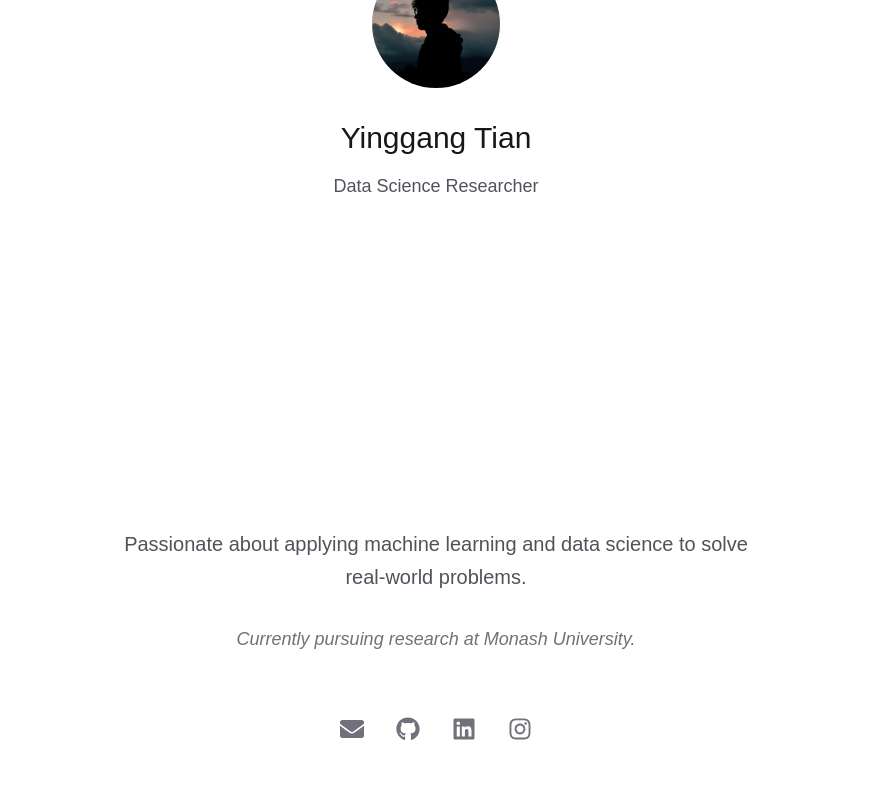
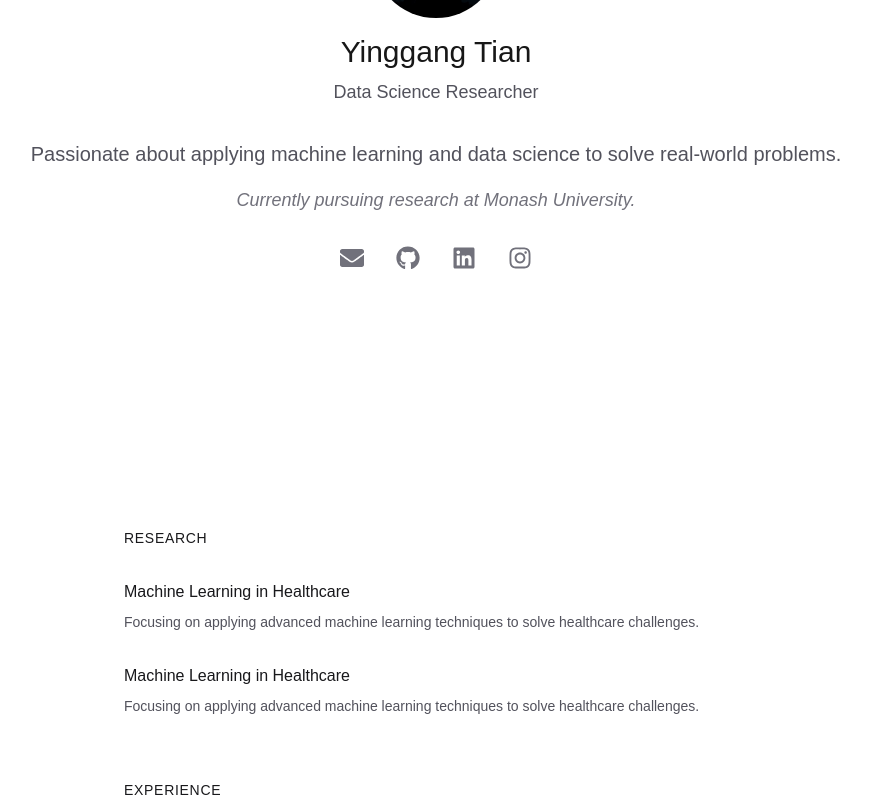
Before and after one commit to yinggangtian/tianyinggang.github.io, a Next.js app: page / in a window 1280 px wide. Shown: the part 320-1120 px from the top of the page, without its empty margins (204-1075 px from the left). Built offline with nearby package versions, Linux system fonts and the light colour scheme; a web font is replaced by a local one.

Commit message:
change the desgin for the slogan

```diff
--- a/src/components/Hero.tsx
+++ b/src/components/Hero.tsx
@@ -1,13 +1,15 @@
 'use client'
 
 import Image from 'next/image'
+import { FaGithub, FaLinkedin, FaEnvelope, FaInstagram } from 'react-icons/fa'
 import { profile } from '../../profile'
 
 export default function Hero() {
   return (
-    <div className="min-h-screen flex items-center justify-center bg-white dark:bg-zinc-900">
-      <div className="text-center">
-        <div className="relative w-32 h-32 mx-auto mb-8">
+    <div className="min-h-screen flex flex-col items-center justify-center bg-white dark:bg-zinc-900">
+      {/* Avatar and Name */}
+      <div className="text-center mb-8">
+        <div className="relative w-32 h-32 mx-auto mb-4">
           <Image
             src="/images/avatar.jpg"
             alt={profile.name}
@@ -15,8 +17,58 @@ export default function Hero() {
             className="rounded-full object-cover"
           />
         </div>
-        <h1 className="text-3xl font-medium mb-4">{profile.name}</h1>
+        <h1 className="text-3xl font-medium mb-2">{profile.name}</h1>
         <p className="text-lg text-zinc-600 dark:text-zinc-400">{profile.role}</p>
+      </div>
+
+      {/* Introduction */}
+      <div className="text-center mb-8">
+        <p className="text-xl leading-relaxed text-zinc-600 dark:text-zinc-400 mb-4 font-light">
+          {profile.introduction.passion}
+        </p>
+        <p className="text-lg text-zinc-500 dark:text-zinc-400 italic">
+          {profile.introduction.current}
+        </p>
+      </div>
+
+      {/* Social Links */}
+      <div className="flex items-center justify-center gap-8">
+        <a
+          href={`mailto:${profile.email}`}
+          target="_blank"
+          rel="noopener noreferrer"
+          className="text-zinc-500 hover:text-zinc-700 dark:text-zinc-400 dark:hover:text-zinc-300 transition-all duration-300 hover:scale-110"
+        >
+          <FaEnvelope className="w-6 h-6" />
+          <span className="sr-only">Email</span>
+        </a>
+        <a
+          href={profile.github}
+          target="_blank"
+          rel="noopener noreferrer"
+          className="text-zinc-500 hover:text-zinc-700 dark:text-zinc-400 dark:hover:text-zinc-300 transition-all duration-300 hover:scale-110"
+        >
+          <FaGithub className="w-6 h-6" />
+          <span className="sr-only">GitHub</span>
+        </a>
+        <a
+          href={profile.linkedin}
+          target="_blank"
+          rel="noopener noreferrer"
+          className="text-zinc-500 hover:text-zinc-700 dark:text-zinc-400 dark:hover:text-zinc-300 transition-all duration-300 hover:scale-110"
+        >
+          <FaLinkedin className="w-6 h-6" />
+          <span className="sr-only">LinkedIn</span>
+        </a>
+        <a
+          href={profile.instagram}
+          target="_blank"
+          rel="noopener noreferrer"
+          className="text-zinc-500 hover:text-zinc-700 dark:text-zinc-400 dark:hover:text-zinc-300 transition-all duration-300 hover:scale-110"
+        >
+          <FaInstagram className="w-6 h-6" />
+          <span className="sr-only">Instagram</span>
+        </a>
       </div>
     </div>
   )
--- a/src/components/Profile.tsx
+++ b/src/components/Profile.tsx
@@ -1,60 +1,11 @@
 'use client'
 
 import Image from 'next/image'
-import { FaGithub, FaLinkedin, FaEnvelope, FaInstagram } from 'react-icons/fa'
 import { profile } from '../../profile'
 
 export default function Profile() {
   return (
     <div className="max-w-2xl mx-auto px-6 py-12">
-      <div className="mb-16 text-center">
-        <p className="text-xl leading-relaxed text-zinc-600 dark:text-zinc-400 mb-8 font-light">
-          {profile.introduction.passion}
-        </p>
-        <p className="text-lg text-zinc-500 dark:text-zinc-400 italic">
-          {profile.introduction.current}
-        </p>
-      </div>
-
-      <div className="flex items-center justify-center gap-8 mb-16">
-        <a
-          href={`mailto:${profile.email}`}
-          target="_blank"
-          rel="noopener noreferrer"
-          className="text-zinc-500 hover:text-zinc-700 dark:text-zinc-400 dark:hover:text-zinc-300 transition-all duration-300 hover:scale-110"
-        >
-          <FaEnvelope className="w-6 h-6" />
-          <span className="sr-only">Email</span>
-        </a>
-        <a
-          href={profile.github}
-          target="_blank"
-          rel="noopener noreferrer"
-          className="text-zinc-500 hover:text-zinc-700 dark:text-zinc-400 dark:hover:text-zinc-300 transition-all duration-300 hover:scale-110"
-        >
-          <FaGithub className="w-6 h-6" />
-          <span className="sr-only">GitHub</span>
-        </a>
-        <a
-          href={profile.linkedin}
-          target="_blank"
-          rel="noopener noreferrer"
-          className="text-zinc-500 hover:text-zinc-700 dark:text-zinc-400 dark:hover:text-zinc-300 transition-all duration-300 hover:scale-110"
-        >
-          <FaLinkedin className="w-6 h-6" />
-          <span className="sr-only">LinkedIn</span>
-        </a>
-        <a
-          href={profile.instagram}
-          target="_blank"
-          rel="noopener noreferrer"
-          className="text-zinc-500 hover:text-zinc-700 dark:text-zinc-400 dark:hover:text-zinc-300 transition-all duration-300 hover:scale-110"
-        >
-          <FaInstagram className="w-6 h-6" />
-          <span className="sr-only">Instagram</span>
-        </a>
-      </div>
-
       {/* Research Section */}
       <section className="mb-16">
         <h2 className="text-sm font-medium text-zinc-900 dark:text-zinc-100 mb-8 uppercase tracking-wider">
```
